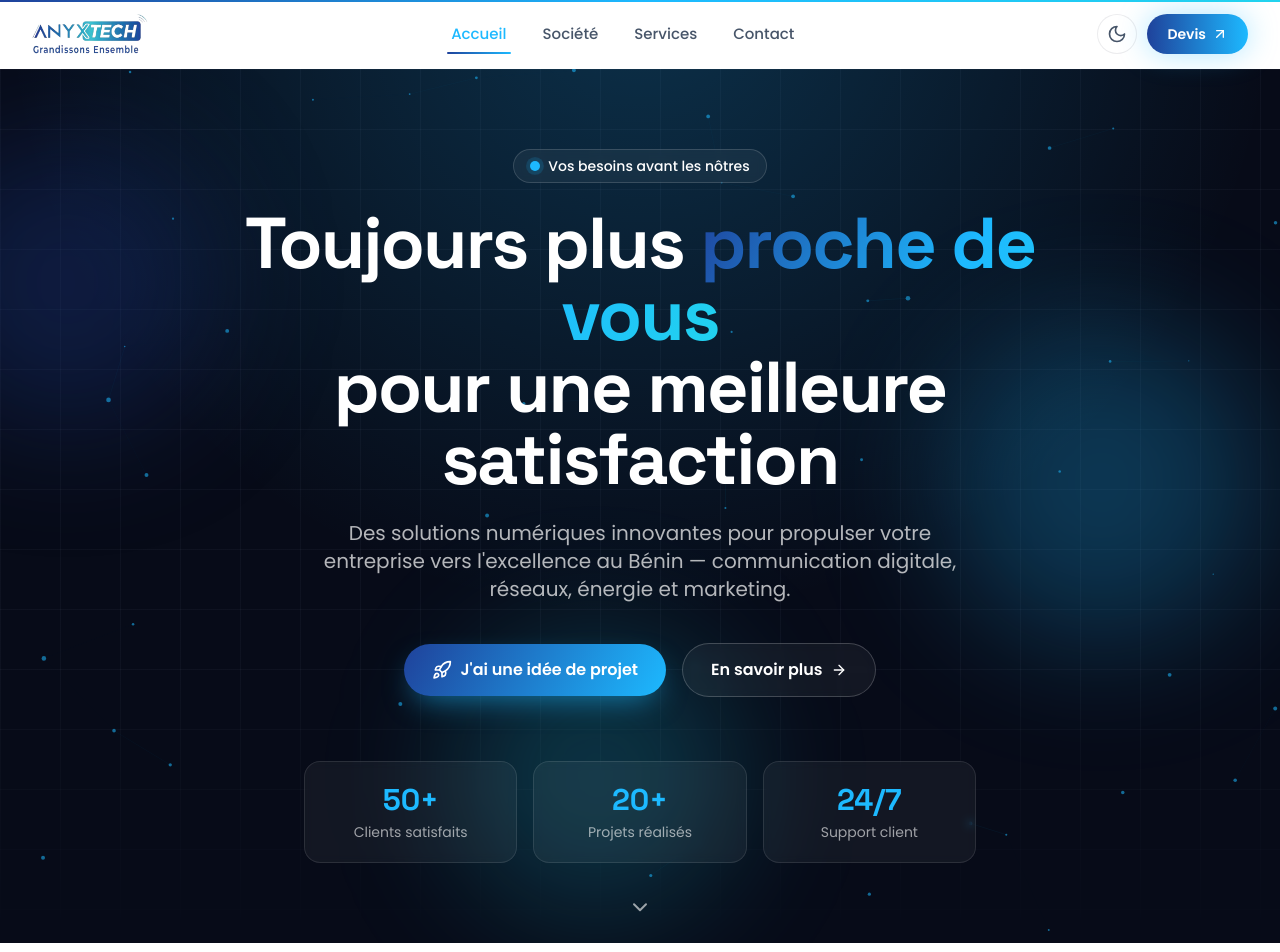
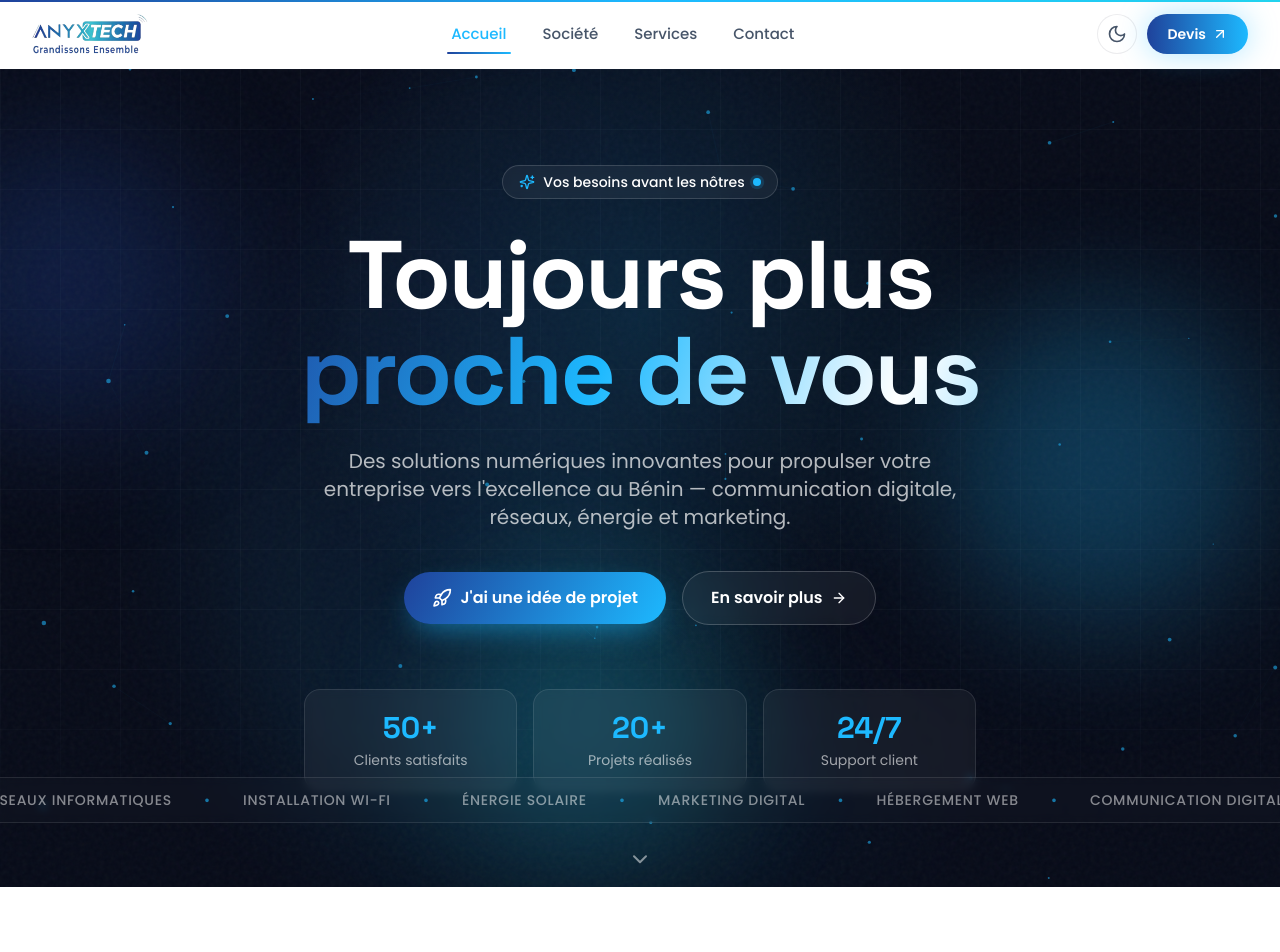
Before and after one commit to yamdev07/Anyxtech_site, a Next.js app: page / in a window 1280 px wide. Shown: the top 952 px of the page. Built offline with nearby package versions, Linux system fonts and the light colour scheme.

Commit message:
feat: refonte premium du hero (halo rotatif, spotlight curseur, titre reflet, marquee)

```diff
--- a/components/home/Hero.tsx
+++ b/components/home/Hero.tsx
@@ -1,10 +1,15 @@
 "use client";
 
 import Link from "next/link";
-import { motion } from "framer-motion";
-import { Rocket, ArrowRight, ChevronDown } from "lucide-react";
+import {
+  motion,
+  useMotionValue,
+  useMotionTemplate,
+} from "framer-motion";
+import { Rocket, ArrowRight, ChevronDown, Sparkles } from "lucide-react";
 import Particles from "@/components/ui/Particles";
 import GlowOrbs from "@/components/ui/GlowOrbs";
+import Marquee from "@/components/ui/Marquee";
 import { siteConfig } from "@/lib/site";
 
 const trust = [
@@ -13,54 +18,88 @@ const trust = [
   { value: "24/7", label: "Support client" },
 ];
 
+const expertise = [
+  "Communication digitale",
+  "Réseaux informatiques",
+  "Installation Wi-Fi",
+  "Énergie solaire",
+  "Marketing digital",
+  "Hébergement web",
+];
+
 const container = {
   hidden: {},
-  visible: { transition: { staggerChildren: 0.12, delayChildren: 0.1 } },
+  visible: { transition: { staggerChildren: 0.1, delayChildren: 0.1 } },
 };
 const item = {
-  hidden: { opacity: 0, y: 24 },
+  hidden: { opacity: 0, y: 26 },
   visible: { opacity: 1, y: 0, transition: { duration: 0.7, ease: [0.22, 1, 0.36, 1] } },
 };
 
 export default function Hero() {
+  const mx = useMotionValue(50);
+  const my = useMotionValue(30);
+  const spotlight = useMotionTemplate`radial-gradient(600px circle at ${mx}% ${my}%, rgba(29,185,255,0.14), transparent 60%)`;
+
+  function onMove(e: React.MouseEvent<HTMLElement>) {
+    const r = e.currentTarget.getBoundingClientRect();
+    mx.set(((e.clientX - r.left) / r.width) * 100);
+    my.set(((e.clientY - r.top) / r.height) * 100);
+  }
+
   return (
-    <section className="relative flex min-h-[92vh] items-center overflow-hidden bg-ink text-white">
-      {/* Fonds décoratifs */}
-      <div className="absolute inset-0 grid-bg opacity-60 mask-fade-b" aria-hidden />
-      <div className="absolute inset-0 bg-[radial-gradient(circle_at_50%_-10%,rgba(29,185,255,0.22),transparent_55%)]" aria-hidden />
+    <section
+      onMouseMove={onMove}
+      className="noise relative flex min-h-screen items-center overflow-hidden bg-ink text-white"
+    >
+      {/* Halo conique rotatif */}
+      <div className="pointer-events-none absolute left-1/2 top-1/2 -z-0 h-[900px] w-[900px] -translate-x-1/2 -translate-y-1/2" aria-hidden>
+        <div className="conic-glow h-full w-full rounded-full opacity-30 blur-3xl" />
+      </div>
+
+      {/* Grille + halos + particules */}
+      <div className="absolute inset-0 grid-bg opacity-50 mask-fade-b" aria-hidden />
       <GlowOrbs />
       <Particles />
 
-      <div className="container-x relative z-10 py-20">
+      {/* Spotlight curseur */}
+      <motion.div
+        style={{ background: spotlight }}
+        className="pointer-events-none absolute inset-0 z-10"
+        aria-hidden
+      />
+
+      <div className="container-x relative z-20 py-24">
         <motion.div
           variants={container}
           initial="hidden"
           animate="visible"
-          className="mx-auto max-w-4xl text-center"
+          className="mx-auto max-w-5xl text-center"
         >
           <motion.span
             variants={item}
             className="inline-flex items-center gap-2 rounded-full border border-white/15 bg-white/5 px-4 py-1.5 text-sm font-medium backdrop-blur-sm"
           >
-            <span className="relative flex h-2.5 w-2.5">
+            <Sparkles className="h-4 w-4 text-brand-light" />
+            {siteConfig.tagline}
+            <span className="relative flex h-2 w-2">
               <span className="absolute inline-flex h-full w-full animate-ping rounded-full bg-brand-light opacity-75" />
-              <span className="relative inline-flex h-2.5 w-2.5 rounded-full bg-brand-light" />
+              <span className="relative inline-flex h-2 w-2 rounded-full bg-brand-light" />
             </span>
-            {siteConfig.tagline}
           </motion.span>
 
           <motion.h1
             variants={item}
-            className="mt-6 font-display text-4xl font-bold leading-[1.05] tracking-tight sm:text-6xl md:text-7xl"
+            className="mt-7 font-display text-5xl font-bold leading-[1.02] tracking-tight sm:text-7xl md:text-8xl"
           >
-            Toujours plus{" "}
-            <span className="text-gradient">proche de vous</span>
-            <br className="hidden sm:block" /> pour une meilleure satisfaction
+            Toujours plus
+            <br />
+            <span className="text-shimmer">proche de vous</span>
           </motion.h1>
 
           <motion.p
             variants={item}
-            className="mx-auto mt-6 max-w-2xl text-lg text-white/70 sm:text-xl"
+            className="mx-auto mt-7 max-w-2xl text-lg text-white/70 sm:text-xl"
           >
             Des solutions numériques innovantes pour propulser votre entreprise
             vers l&apos;excellence au Bénin — communication digitale, réseaux,
@@ -77,10 +116,10 @@ export default function Hero() {
             </Link>
             <Link
               href="/societe"
-              className="inline-flex w-full items-center justify-center gap-2 rounded-full border border-white/20 bg-white/5 px-7 py-3.5 font-semibold text-white backdrop-blur-sm transition-all hover:bg-white/10 sm:w-auto"
+              className="group inline-flex w-full items-center justify-center gap-2 rounded-full border border-white/20 bg-white/5 px-7 py-3.5 font-semibold text-white backdrop-blur-sm transition-all hover:bg-white/10 sm:w-auto"
             >
               En savoir plus
-              <ArrowRight className="h-4 w-4" />
+              <ArrowRight className="h-4 w-4 transition-transform group-hover:translate-x-1" />
             </Link>
           </motion.div>
 
@@ -92,7 +131,7 @@ export default function Hero() {
             {trust.map((t) => (
               <div
                 key={t.label}
-                className="rounded-2xl border border-white/10 bg-white/5 px-4 py-5 backdrop-blur-sm"
+                className="rounded-2xl border border-white/10 bg-white/5 px-4 py-5 backdrop-blur-sm transition-colors hover:border-brand-light/40"
               >
                 <div className="font-display text-2xl font-bold text-brand-light sm:text-3xl">
                   {t.value}
@@ -104,11 +143,19 @@ export default function Hero() {
         </motion.div>
       </div>
 
+      {/* Bandeau d'expertise défilant */}
+      <div className="absolute inset-x-0 bottom-16 z-20 border-y border-white/10 bg-white/[0.02] py-3 backdrop-blur-sm">
+        <Marquee
+          className="text-sm font-medium uppercase tracking-wider text-white/50"
+          items={expertise}
+        />
+      </div>
+
       {/* Indicateur de scroll */}
       <a
         href="#services"
         aria-label="Voir les services"
-        className="absolute bottom-6 left-1/2 z-10 -translate-x-1/2 text-white/60 transition-colors hover:text-white"
+        className="absolute bottom-4 left-1/2 z-20 -translate-x-1/2 text-white/50 transition-colors hover:text-white"
       >
         <motion.span
           animate={{ y: [0, 8, 0] }}
```
